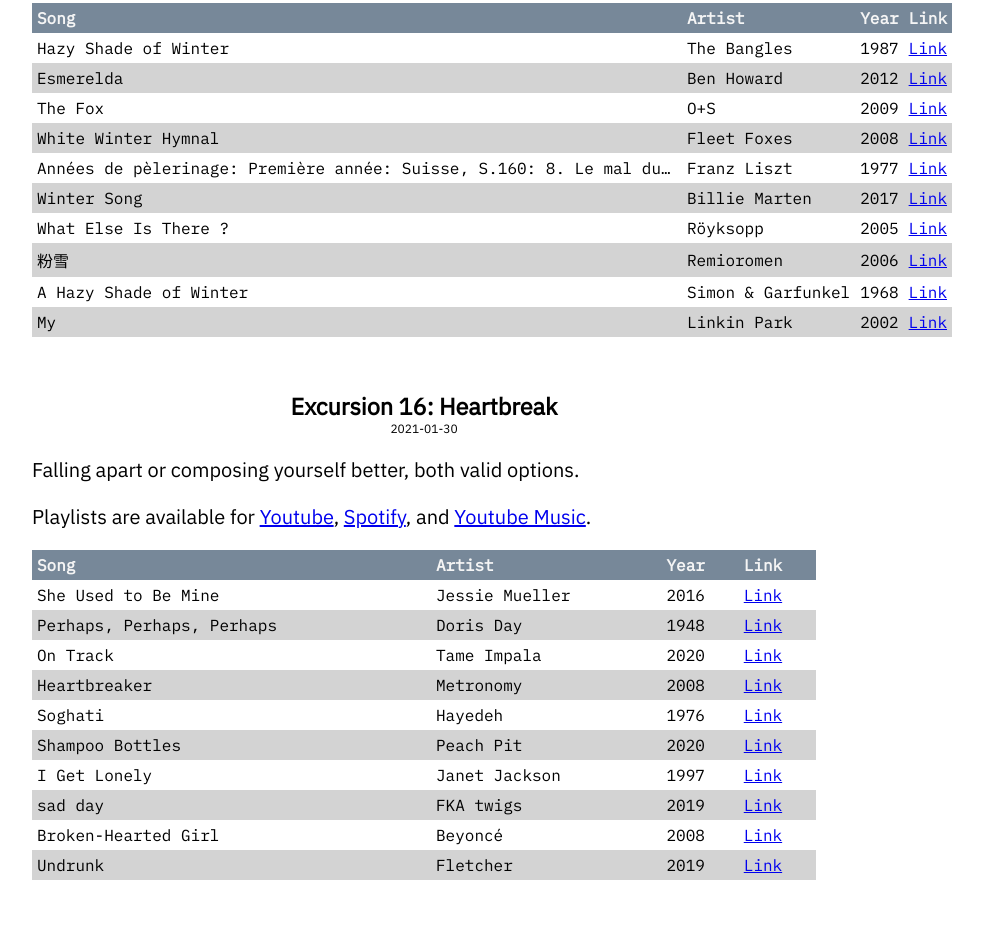
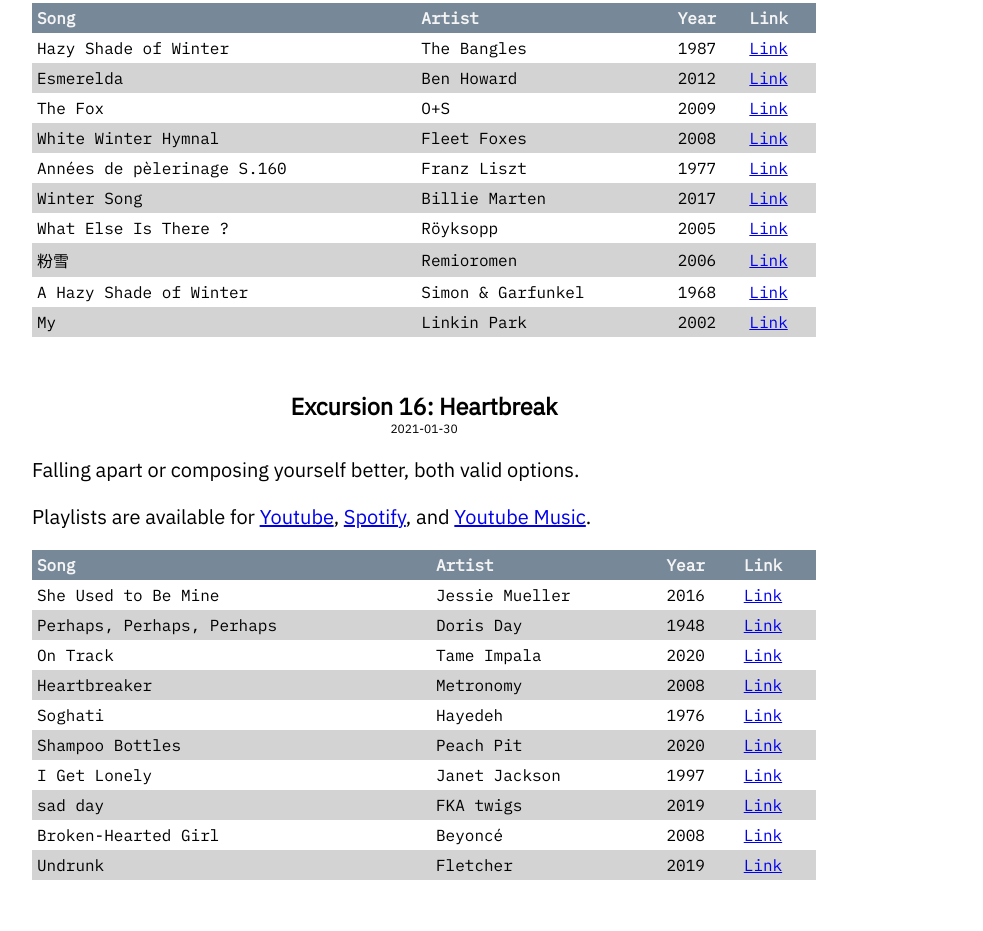
Before and after one commit to sawaiz/depths, a plain HTML site: page index.html in a window 1280 px wide. Shown: the part 9665-10596 px from the top of the page, without its empty margins (216-1199 px from the left). Drawn offline with Linux system fonts and the light colour scheme.

Commit message:
Shortened name of long piece

```diff
--- a/index.html
+++ b/index.html
@@ -449,7 +449,7 @@
          <tr><td>Lauren</td><td>Esmerelda</td><td>Ben Howard</td><td>The Burgh Island EP</td><td>2012</td><td><a href="https://www.youtube.com/watch?v=McNkKPwZXws">Link</a></td></tr>
          <tr><td>Sawaiz</td><td>The Fox</td><td>O+S</td><td>O+S</td><td>2009</td><td><a href="https://www.youtube.com/watch?v=klaaqsjzWvU">Link</a></td></tr>
          <tr><td>Alice</td><td>White Winter Hymnal</td><td>Fleet Foxes</td><td>Fleet Foxes</td><td>2008</td><td><a href="https://www.youtube.com/watch?v=bepPFNnaviA">Link</a></td></tr>
-         <tr><td>Linh</td><td>Années de pèlerinage: Première année: Suisse, S.160: 8. Le mal du pays</td><td>Franz Liszt</td><td>Liszt: Années de Pèlerinage</td><td>1977</td><td><a href="https://www.youtube.com/watch?v=HR1RAZUQ5SY">Link</a></td></tr>
+         <tr><td>Linh</td><td>Années de pèlerinage S.160</td><td>Franz Liszt</td><td>Liszt: Années de Pèlerinage</td><td>1977</td><td><a href="https://www.youtube.com/watch?v=HR1RAZUQ5SY">Link</a></td></tr>
          <tr><td>Manja</td><td>Winter Song</td><td>Billie Marten</td><td>It's Coming on Christmas</td><td>2017</td><td><a href="https://www.youtube.com/watch?v=RYbqFgbLfZ0">Link</a></td></tr>
          <tr><td>Kasia</td><td>What Else Is There ?</td><td>Röyksopp</td><td>The Understanding</td><td>2005</td><td><a href="https://www.youtube.com/watch?v=M-6RFpKIV4w">Link</a></td></tr>
          <tr><td>Mai</td><td>粉雪</td><td>Remioromen</td><td>HORIZON</td><td>2006</td><td><a href="https://www.youtube.com/watch?v=YmP4oHHnLd8">Link</a></td></tr>
```
